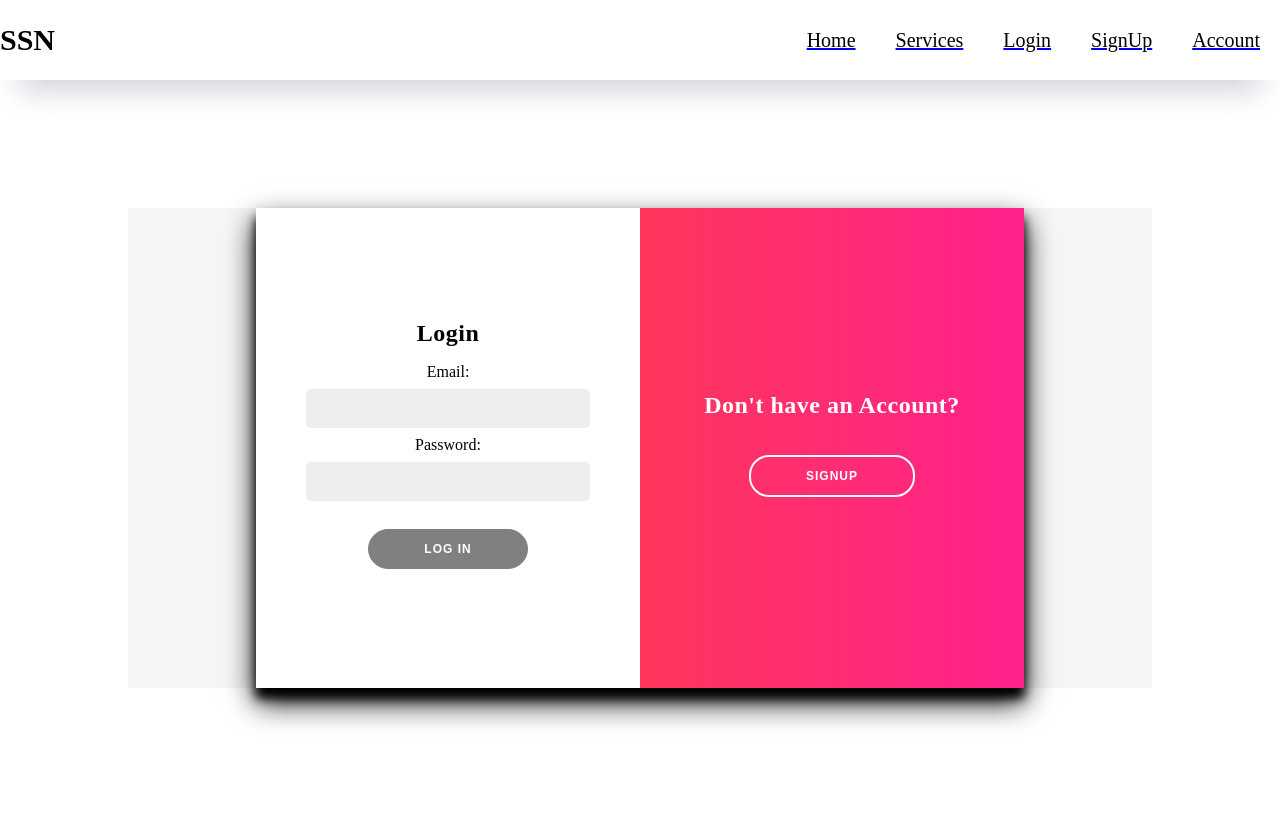
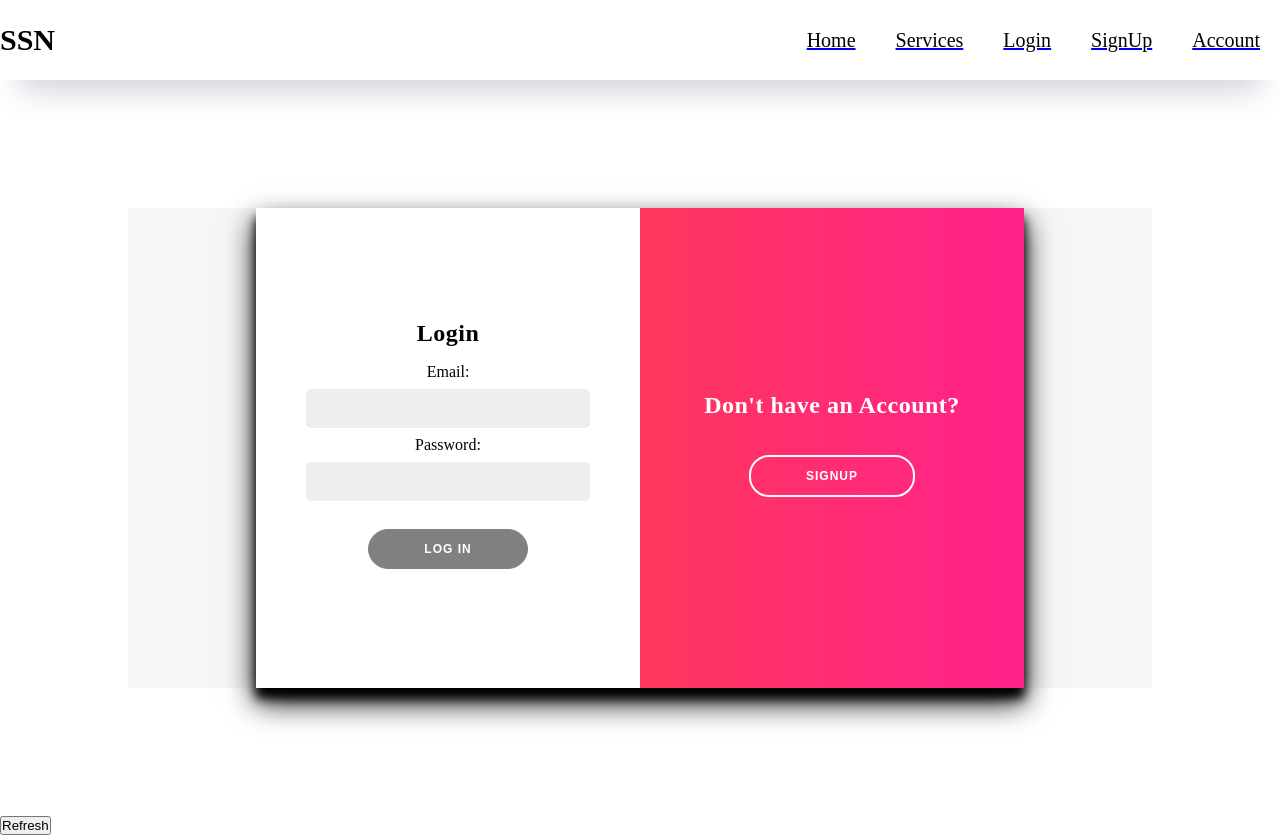
Before and after one commit to TouficAlRifaii/WebFinalProject, a React (Create React App) app: page /login in a window 1280 px wide. Built offline with nearby package versions, Linux system fonts and the light colour scheme.

Commit message:
Frontend: Creating A refreshToken hook

```diff
--- a/src/App.js
+++ b/src/App.js
@@ -14,8 +14,10 @@ import Register from "./components/Register";
 import TextEditor from "./components/TextEditor";
 import RequireAuth from "./components/RequireAuth";
 import Unauthorized from "./components/Unauthorized"
+import useRefreshToken from "./hooks/useRefreshTokens";
 
 function App() {
+  const refresh = useRefreshToken();
   return (
     <div className="App">
       {/* <Register /> */}
@@ -36,6 +38,7 @@ function App() {
           <Route path="/unauthorized" element={<Unauthorized />}></Route>
         </Routes>
       </Router>
+      <button onClick={()=> refresh()}>Refresh</button>
     </div>
   );
 }
--- /dev/null
+++ b/src/hooks/useRefreshTokens.js
@@ -0,0 +1,28 @@
+import axios from '../api/axios';
+import useAuth from './useAuth';
+
+const useRefreshToken = () => {
+    const { auth , setAuth } = useAuth();
+
+    const refresh = async () => {
+
+        const token = auth.token;
+        const authHeader = "Bearer " + token ;
+        const config = {
+            headers:{
+              Authorization: authHeader
+            }
+          };
+        console.log(authHeader)
+        const response = await axios.get('/refresh', config);
+        setAuth(prev => {
+            console.log(JSON.stringify(prev));
+            console.log(response.data);
+            return { ...prev, token: response.data.token }
+        });
+        return response.data.token;
+    }
+    return refresh;
+};
+
+export default useRefreshToken;
```
